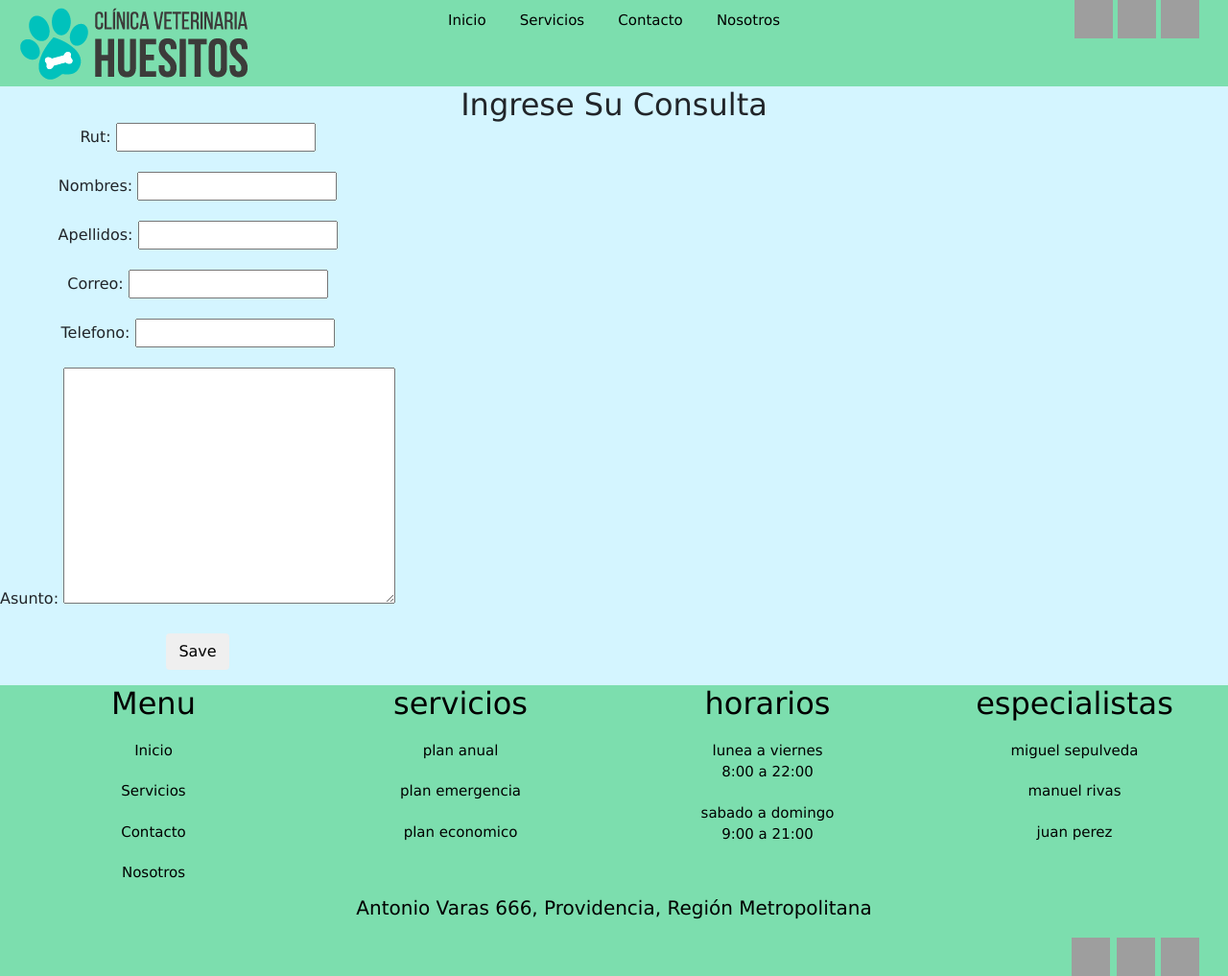
After one commit to dupilaz/huesitos, a Django app: page /servicio/new in a window 1280 px wide. The commit adds this page. Shown: the whole page at 96% size. Run offline with Django 3.2, Linux system fonts and the light colour scheme; some libraries are stand-ins or nearby versions; grey boxes are pictures that could not be loaded.

Commit message:
formulario sin estilo agregado

```diff
--- a/blog/admin.py
+++ b/blog/admin.py
@@ -1,5 +1,8 @@
 
 from django.contrib import admin
-from .models import Servicio
+from .models import Servicio,Reclamo
+
+
 
 admin.site.register(Servicio)
+admin.site.register(Reclamo)
--- /dev/null
+++ b/blog/forms.py
@@ -0,0 +1,10 @@
+from django import forms
+
+from .models import Reclamo
+
+
+class PostForm(forms.ModelForm):
+
+    class Meta:
+        model = Reclamo
+        fields = ('Rut', 'Nombres','Apellidos','Correo','Telefono','Asunto')
--- a/blog/models.py
+++ b/blog/models.py
@@ -12,3 +12,15 @@ class Servicio(models.Model):
 
     def __str__(self):
         return self.title
+
+class Reclamo(models.Model):
+
+    Rut=models.CharField(max_length=10)
+    Nombres=models.CharField(max_length=50)
+    Apellidos=models.CharField(max_length=50)
+    Correo=models.EmailField()
+    Telefono=models.CharField(max_length=50)
+    Asunto=models.TextField()
+
+    def __str__(self):
+        return self.Rut
--- a/blog/templates/blog/prueba.html
+++ b/blog/templates/blog/prueba.html
@@ -49,6 +49,7 @@
                 <div class="col-12 col-md-8">
                     <h2>Clinica Huesitos</h2>
                     <p class="pinfo">nosotros queremos a tus mascotas por eso tenemos planes para todo tipo de personas con profecionales experimentados y calificados para hacer operaciones, tratamientos, controles,etc.</p>
+                    <a href="{% url 'servicio_new' %}" class="top-menu"><span class="glyphicon glyphicon-plus"></span>trolo</a>
                     <p class="pinfo">tambien nos preocupa tus mascotas por eso ofrecemos tratamientos gratis promocionales despues de cada año de tratamiento que sus mascotas tengan con nosotros.</p>
                 </div>
                 <div class="col-12 col-md-4">
--- a/blog/templates/blog/servicio.html
+++ b/blog/templates/blog/servicio.html
@@ -51,6 +51,8 @@
 
             </div>
         {% endfor %}
+        {% block content %}
+        {% endblock %}
 
 
             <div class="footer col-md-12">
--- /dev/null
+++ b/blog/templates/blog/servicio_edit.html
@@ -0,0 +1,10 @@
+{% extends 'blog/servicio.html' %}
+
+{% block content %}
+
+    <h2 class="col-12" style="margin: auto;" >Ingrese Su Consulta</h2>
+    <form method="POST" class="post-form">{% csrf_token %}
+        {{ form.as_p }}
+        <button type="submit" class="save btn btn-default">Save</button>
+    </form>
+{% endblock %}
--- a/blog/urls.py
+++ b/blog/urls.py
@@ -1,9 +1,11 @@
 from django.urls import path
 from . import views
+
 
 urlpatterns = [
     path('', views.prueba, name='prueba'),
 
     path('servicio', views.servicios, name='servicio'),
-    path('contacto', views.contacto, name='contacto')
+    path('contacto', views.contacto, name='contacto'),
+    path('servicio/new', views.post_new, name='servicio_new'),
 ]
--- a/blog/views.py
+++ b/blog/views.py
@@ -1,6 +1,8 @@
 from django.shortcuts import render
 from django.utils import timezone
 from .models import Servicio
+from .forms import PostForm
+from django.shortcuts import redirect
 
 # Create your views here.
 
@@ -15,3 +17,19 @@ def servicios(request):
 def contacto(request):
 
     return render(request, 'blog/contacto.html')
+
+def servicio_new(request):
+    form = PostForm()
+    return render(request, 'blog/servicio_edit.html', {'form': form})
+def post_new(request):
+    if request.method == "POST":
+        form = PostForm(request.POST)
+        if form.is_valid():
+            post = form.save(commit=False)
+            post.author = request.user
+            post.published_date = timezone.now()
+            post.save()
+            return redirect('/', pk=post.pk)
+    else:
+        form = PostForm()
+    return render(request, 'blog/servicio_edit.html', {'form': form})
```
Also changed, not shown: blog/migrations/0003_usuario.py (added), blog/migrations/0004_auto_20201103_1820.py (added), db.sqlite3.
